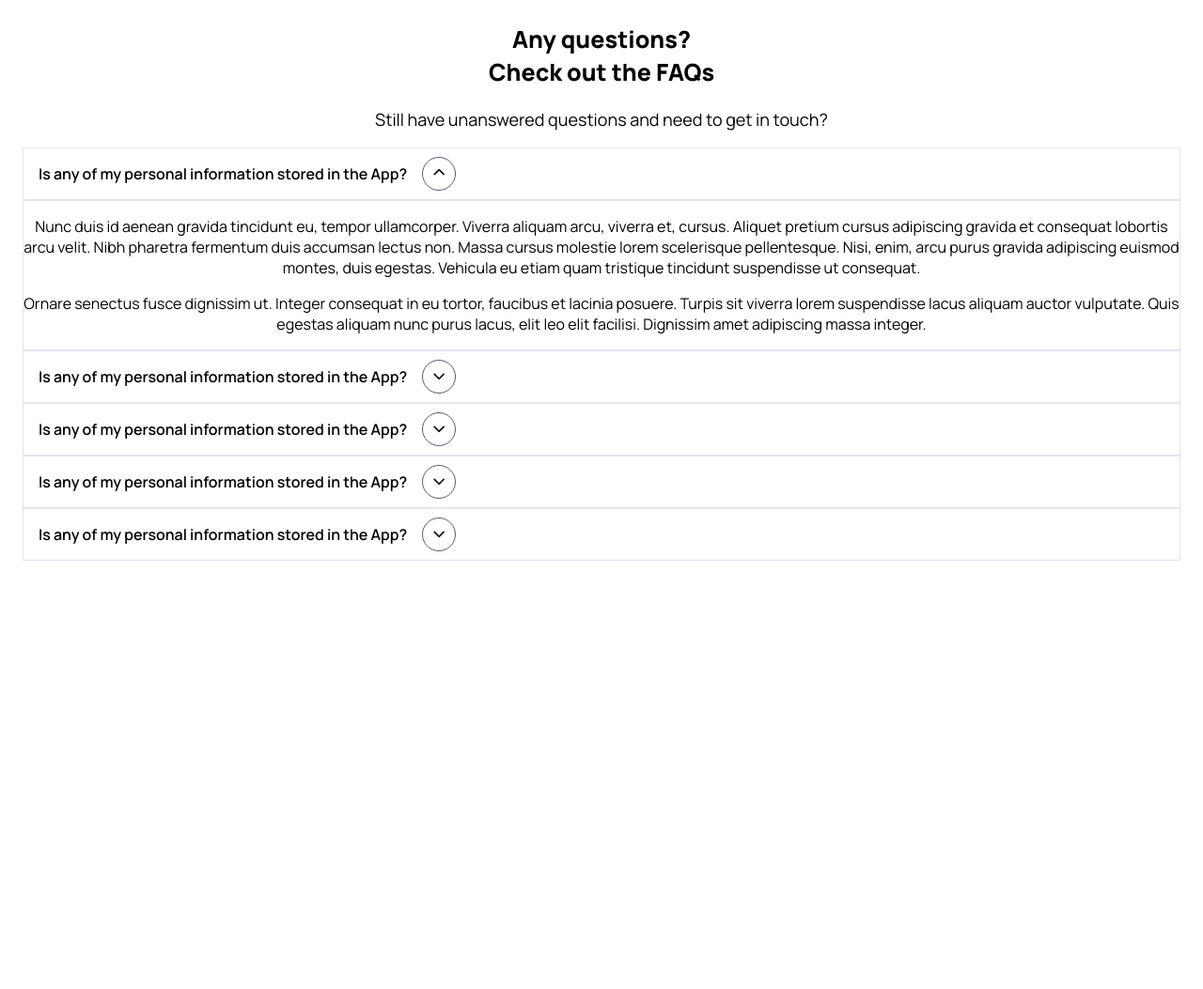
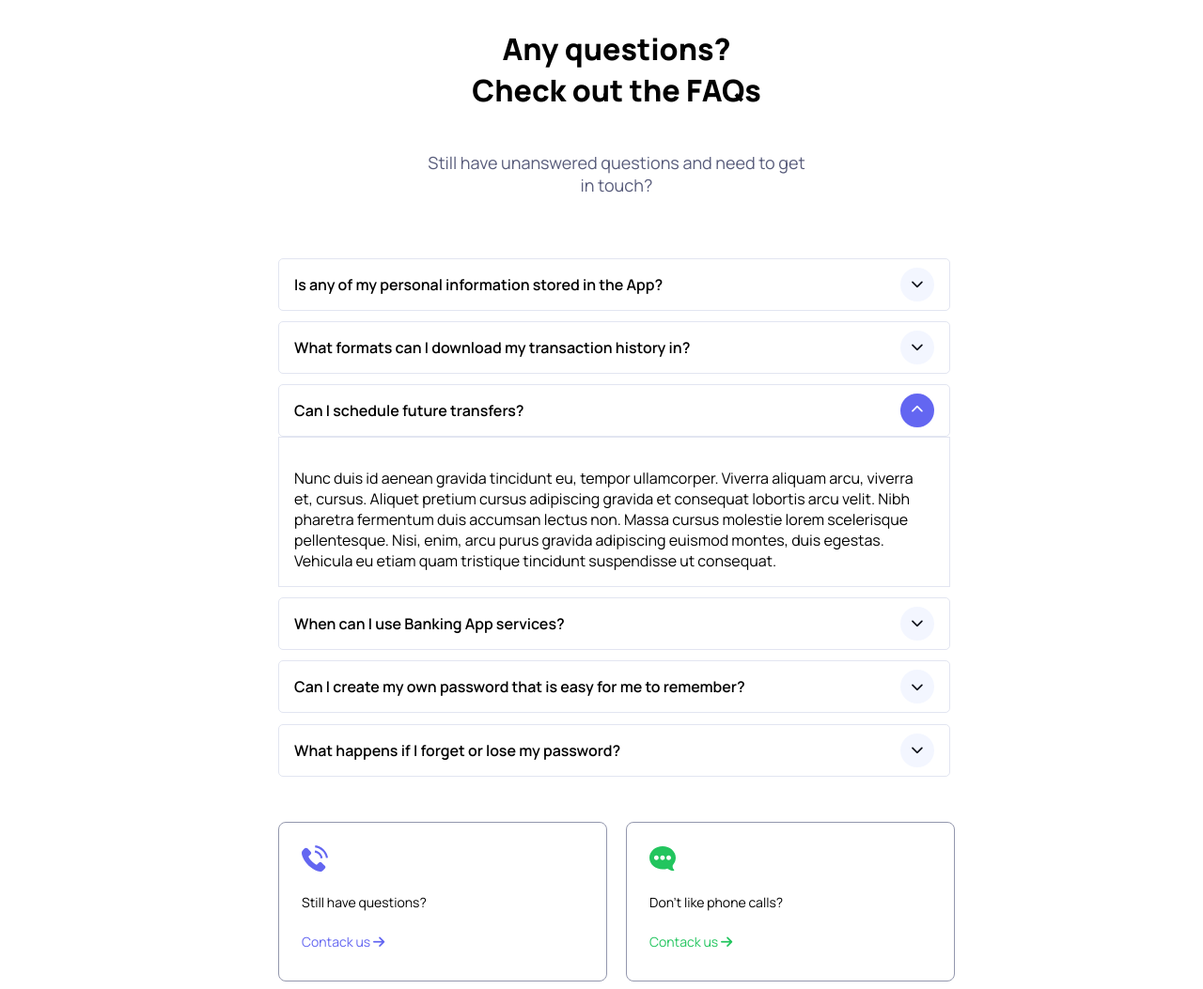
Before and after one commit to Abdifatah-7/Inl-mningUppgift-1, a plain HTML site: page index-light.html in a window 1280 px wide. Shown: the part 3631-4684 px from the top of the page at 94% size. Before the commit the page ends 4236 px from the top, so only its background shows below. Drawn offline with Linux system fonts and the light colour scheme.

Commit message:
jag har gjord responsive för mobil och tablet, har påbörjat lite desktop

```diff
--- a/index-light.html
+++ b/index-light.html
@@ -433,28 +433,17 @@
     <div class="container">
 
       <div class="faq-info">
-        <div class="faq-title">
-          <h2>Any questions? <br> Check out the FAQs</h2>
-          <p>Still have unanswered questions and need to get in touch?</p>
-        </div>
-
-        <div class="icon-box">
-          <div class="icon-title">
-            <img src="" alt="mobil telefon icon.">
-            <span>Still have  questions?</span>
-          </div>
-          <a href="#">Contack us <i class="fa-solid fa-arrow-right"></i></a>
+          <div class="faq-title">
+            <h2>Any questions? <br> Check out the FAQs</h2>
+            <p>Still have unanswered questions and need to get in touch?</p>
         </div>
       </div>
 
-
-
-
-
-      <div class="accordion">
+    <div class="accordion-wrapper">
+      <div id="mobil-active-accordion" class="accordion">
         <div class="panel">
           <p>Is any of my personal information stored in the App?</p>
-          <button class="btn-circle"> <i class="fa-solid fa-chevron-up"></i></button>
+          <button class="btn-circle active-btn-circle"> <i class="fa-solid fa-chevron-up"></i></button>
         </div>
 
         <div class="accordion-text">
@@ -478,7 +467,7 @@
       </div>
 
 
-      <div class="accordion">
+      <div id="tablet-active-accordion" class="accordion">
         <div class="panel">
           <p>Is any of my personal information stored in the App?</p>
           <button class="btn-circle">  <i class="fa-solid fa-chevron-down"></i></button>
@@ -487,10 +476,33 @@
 
 
 
+
       <div class="accordion">
         <div class="panel">
-          <p>Is any of my personal information stored in the App?</p>
+          <p>What formats can I download my transaction history in?</p>
           <button class="btn-circle">  <i class="fa-solid fa-chevron-down"></i></button>
+        </div>
+      </div>
+
+
+      <div id="tablet-active-accordion" class="accordion">
+        <div class="panel">
+          <p>Can I schedule future transfers?</p>
+          <button class="btn-circle active-btn-circle"> <i class="fa-solid fa-chevron-up"></i> </button>
+        </div>
+        <div class="accordion-text">
+          <p>Nunc duis id aenean gravida tincidunt eu, tempor ullamcorper. Viverra aliquam arcu, viverra et, cursus. Aliquet pretium cursus adipiscing gravida et consequat lobortis arcu velit. Nibh pharetra fermentum duis accumsan lectus non. Massa cursus molestie lorem scelerisque pellentesque. Nisi, enim, arcu purus gravida adipiscing euismod montes, duis egestas. Vehicula eu etiam quam tristique tincidunt suspendisse ut consequat.</p>
+        </div>
+
+
+      </div>
+
+
+
+      <div id="mobil-active-accordion" class="accordion">
+        <div class="panel">
+          <p> Can I schedule future transfers? </p>
+          <button class="btn-circle">  <i class="fa-solid fa-chevron-down"></i> </button>
         </div>
       </div>
 
@@ -498,22 +510,45 @@
 
       <div class="accordion">
         <div class="panel">
-          <p>Is any of my personal information stored in the App?</p>
+          <p>When can I use Banking App services?</p>
+          <button class="btn-circle">  <i class="fa-solid fa-chevron-down"></i></button>
+        </div>
+      </div>
+
+      <div class="accordion">
+        <div class="panel">
+          <p>Can I create my own password that is easy for me to remember? </p>
           <button class="btn-circle">  <i class="fa-solid fa-chevron-down"></i></button>
         </div>
       </div>
 
 
-
       <div class="accordion">
         <div class="panel">
-          <p>Is any of my personal information stored in the App?</p>
+          <p>What happens if I forget or lose my password?</p>
           <button class="btn-circle">  <i class="fa-solid fa-chevron-down"></i></button>
         </div>
       </div>
 
+    </div>
+
+    <div class="icon-wrapper">
+      <div class="icon-box">
+        <img src="./images/Icons/phone-icon.svg" alt="contact">
+        <span>Still have  questions?</span>
+        <a href="#">Contack us <i class="fa-solid fa-arrow-right"></i></a>
+      </div>
 
 
+      <div class="icon-box">
+        <img src="./images/Icons/message-icon.svg" alt="contact">
+        <span>Don't like phone calls?</span>
+        <a id="message-contact" href="#">Contack us <i class="fa-solid fa-arrow-right"></i></a>
+      </div>
+
+
+
+    </div>
 
 
 
--- a/style-light.css
+++ b/style-light.css
@@ -922,11 +922,16 @@ grid-template-columns: 1fr;
           h2{
             font-size: 25px;
             font-weight: 800;
+
+            br{
+              display: none;
+            }
           }
 
           p{
             font-size: 18px;
-            padding-bottom: ;
+            padding-bottom:3rem ;
+            color: #585C7B;
           }
 
         }
@@ -939,32 +944,145 @@ grid-template-columns: 1fr;
 
             .panel{
               display: flex;
+              justify-content: space-between;
               align-items: center;
-              gap: 1rem;
               border: 1px solid var(--colar-gray-300);
+              border-radius: 5px;
 
               p{
                 padding-left: 1rem;
                 font-weight: 600;
+
               }
 
               .btn-circle{
                 width: 36px;
                 height: 36px;
                 border-radius: 18px;
+                border: none;
                 margin-right: 1rem;
+                background-color:var(--colar-gray-100);
+
               }
+
+              .active-btn-circle{
+                background-color: var(--colar-primary);
+                color: var(--colar-white);
+              }
+
             }
             .accordion-text{
               border: 1px solid var(--colar-gray-300);
-              text-align: center;
+              padding-inline: 1rem;
+              padding-top: 1rem;
+            }
+
+          }
+
+          #tablet-active-accordion{
+            display: none;
+          }
+
+
+          @media (min-width:768px){
+            .container{
+              max-width: 720px;
+
             }
 
 
+            .panel, .accordion-text{
+              width: 715px;
+            }
+
+            .faq-title{
+              h2{
+                font-size: 32px;
+                font-weight: 800;
+                br{
+                  display: block;
+                }
+              }
+              p{
+                font-size: 18px;
+                padding-top: 1rem;
+                padding-inline: 9rem;
+              }
+
+            }
+
+            .accordion-wrapper{
+              display: flex;
+              flex-direction: column;
+              gap: .7rem;
+            }
+
+
+            #mobil-active-accordion{
+              display: none;
+            }
+
+            #tablet-active-accordion{
+              display: block;
+            }
+
+            .icon-wrapper{
+              display: flex;
+              gap: 20px;
+              padding-top: 3rem;
+            }
+
+            .icon-box{
+              width: 350px;
+              height: 170px;
+              display: grid;
+              border: 1px solid var(--colar-gray-600);
+              border-radius: 8px;
+              gap: 1rem;
+              padding: 24px;
+              font-size: 14px;
+
+
+              a{
+                text-decoration: none;
+                color: var(--colar-primary);
+
+              }
+              #message-contact{
+                color: #22C55E;
+              }
+
+            }
+
+          }
+
+          @media(min-width:1400px){
+          .container{
+
+              max-width: 1320px;
+              display: grid;
+              grid-template-columns: 1fr 2fr;
+              grid-template-areas: "faq-info accordion-wrapper"
+                                  "icon-wrapper accordion-wrapper";
+          }
+
+
+          .faq-info{
+            grid-area: faq-info;
+          }
+
+          .accordion-wrapper{
+            grid-area: accordion-wrapper;
+          }
+
+          .icon-wrapper{
+            display:
+            ;
+            grid-area: icon-wrapper;
           }
 
 
 
+      }
 
-
-      }
+    }
```
Also changed, not shown: images/Icons/message-icon.svg (added), images/Icons/phone-icon.svg (added).
